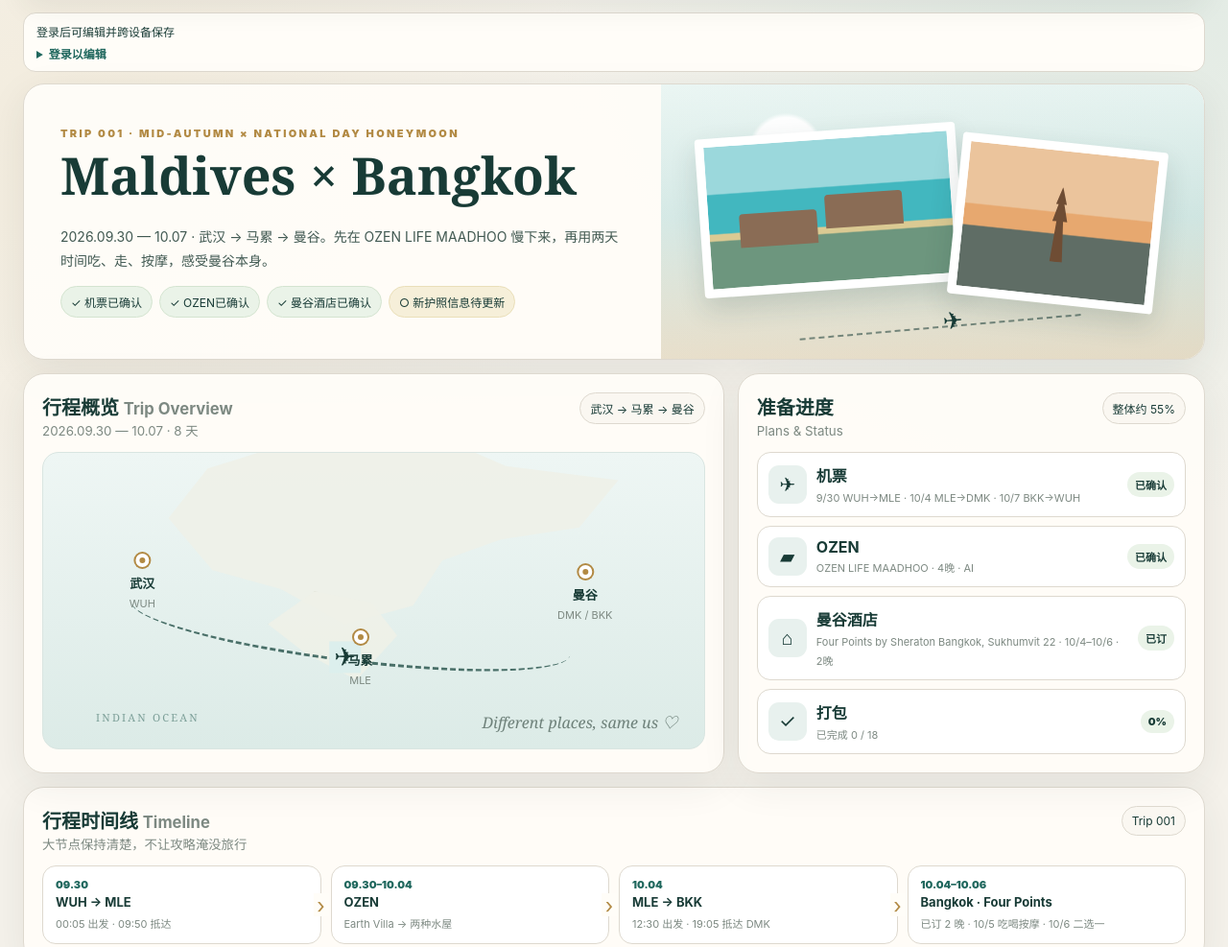
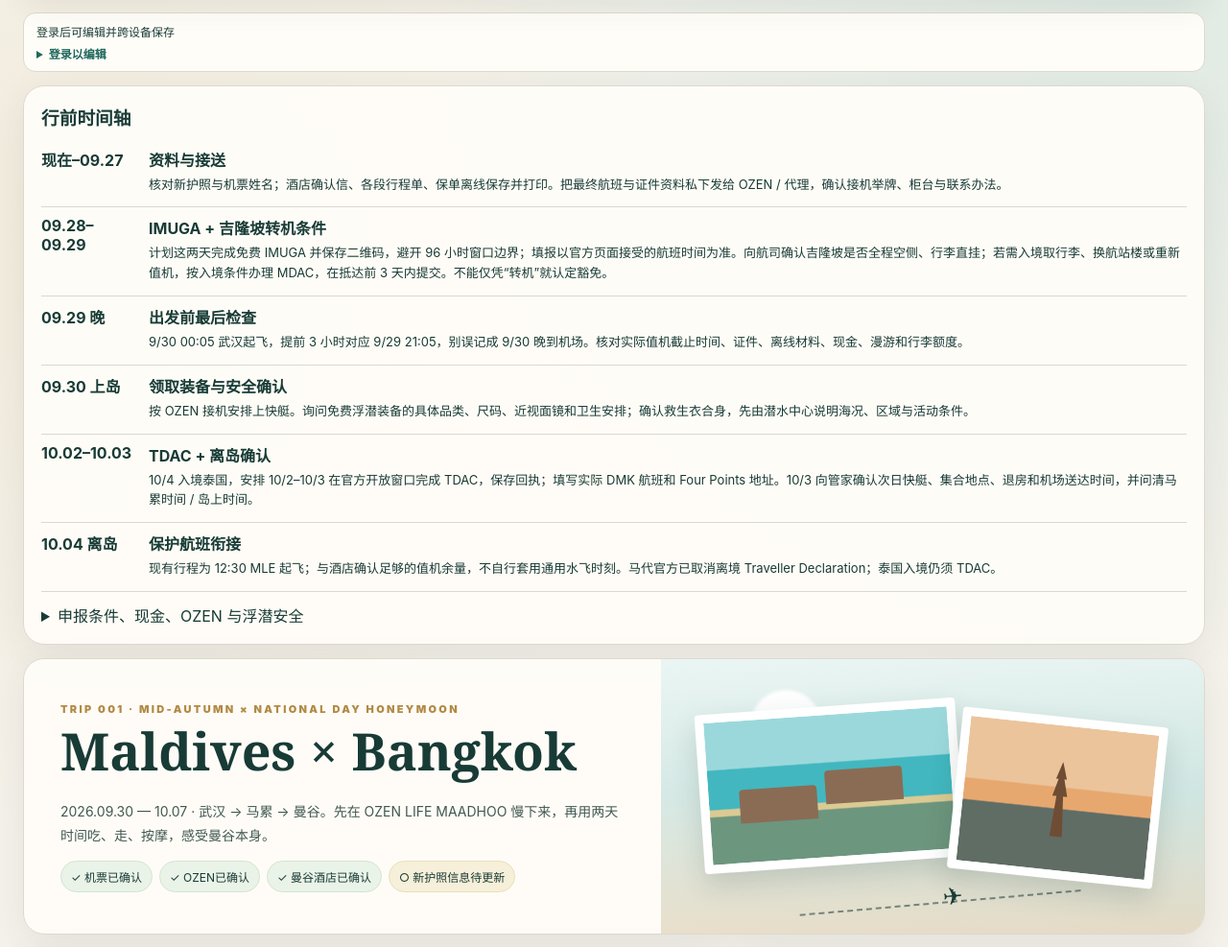
Before and after one commit to Ivy-Jt/shared-tools, a plain HTML site: page global-trips/trips/2026-maldives-bangkok/index.html in a window 1280 px wide. Shown: the part 247-1234 px from the top of the page at 96% size. Drawn offline with Linux system fonts and the light colour scheme.

Commit message:
Update Trip 001 departure preparation for 2026-09-24

```diff
--- a/global-trips/app.js
+++ b/global-trips/app.js
@@ -99,6 +99,14 @@
   function renderItinerary() {
     $('#dayList').innerHTML = trip.itinerary.map(item => `<div class="day"><div class="date">${escapeHtml(item.date)}<small>${escapeHtml(item.weekday)}</small></div><div><h4>${escapeHtml(item.title)}</h4><p>${escapeHtml(item.detail)}</p></div></div>`).join('');
     $('#principles').innerHTML = `<h4>这次旅行的原则</h4><ul>${trip.principles.map(item => `<li>${escapeHtml(item)}</li>`).join('')}</ul>`;
+  }
+
+  function renderPreparation() {
+    const prep = trip.preparation;
+    if (!prep || !$('#preparation')) return;
+    $('#prepTimeline').innerHTML = prep.timeline.map(item => `<div class="prep-row"><b>${escapeHtml(item.date)}</b><div><strong>${escapeHtml(item.title)}</strong><p>${escapeHtml(item.detail)}</p></div></div>`).join('');
+    $('#prepNotes').innerHTML = prep.notes.map(item => `<h4>${escapeHtml(item.title)}</h4><p>${escapeHtml(item.detail)}</p>`).join('');
+    $('#prepSources').innerHTML = `<small>官方来源核对：${escapeHtml(prep.checkedAt)}；代理建议和本次订单待确认项已分开标注。</small>` + prep.sources.filter(item => { try { return new URL(item.url).protocol === 'https:'; } catch { return false; } }).map(item => `<a href="${escapeHtml(item.url)}" target="_blank" rel="noopener noreferrer">${escapeHtml(item.label)}</a>`).join('');
   }
 
   function renderHotels() {
@@ -394,6 +402,7 @@
     renderHeader();
     renderStatus();
     renderTimeline();
+    renderPreparation();
     renderItinerary();
     renderHotels();
     renderPackingAndTodos();
--- a/global-trips/trips/2026-maldives-bangkok/index.html
+++ b/global-trips/trips/2026-maldives-bangkok/index.html
@@ -41,6 +41,8 @@
     <div class="quick-actions" aria-label="快速进入规划内容"><button data-jump-panel="itinerary">行程</button><button data-jump-panel="hotels">酒店</button><button data-jump-panel="packing">清单</button><button data-jump-panel="todos">待办</button></div>
   </section>
 
+  <section class="card prep-card" id="preparation" aria-label="行前时间轴"><h3>行前时间轴</h3><div id="prepTimeline"></div><details><summary>申报条件、现金、OZEN 与浮潜安全</summary><div id="prepNotes"></div><div id="prepSources"></div></details></section>
+
   <section class="hero card desktop-only">
     <div class="hero-copy"><div class="eyebrow" id="tripEyebrow">Trip</div><h2 id="tripTitle">Loading…</h2><p id="tripDescription"></p><div class="hero-meta" id="heroMeta"></div></div>
     <div class="hero-art" aria-hidden="true"><div class="postcard maldives"><div class="fake-photo sea"></div></div><div class="postcard bangkok"><div class="fake-photo city"></div></div><div class="hero-route"></div></div>
--- a/global-trips/trips/2026-maldives-bangkok/trip.json
+++ b/global-trips/trips/2026-maldives-bangkok/trip.json
@@ -5,7 +5,7 @@
   "title": "Maldives × Bangkok",
   "subtitle": "Mid-Autumn × National Day Honeymoon",
   "status": "planning",
-  "updatedAt": "2026-09-22",
+  "updatedAt": "2026-09-24",
   "dates": {
     "start": "2026-09-30",
     "end": "2026-10-07",
@@ -24,6 +24,33 @@
     { "key": "bangkokHotel", "icon": "⌂", "label": "曼谷酒店", "summary": "Four Points by Sheraton Bangkok, Sukhumvit 22 · 10/4–10/6 · 2晚", "status": "confirmed", "statusLabel": "已订" },
     { "key": "packing", "icon": "✓", "label": "打包", "summary": "按清单推进", "status": "progress", "statusLabel": "0%" }
   ],
+  "preparation": {
+    "checkedAt": "2026-09-24",
+    "timeline": [
+      { "date": "现在–09.27", "title": "资料与接送", "detail": "核对新护照与机票姓名；酒店确认信、各段行程单、保单离线保存并打印。把最终航班与证件资料私下发给 OZEN / 代理，确认接机举牌、柜台与联系办法。" },
+      { "date": "09.28–09.29", "title": "IMUGA + 吉隆坡转机条件", "detail": "计划这两天完成免费 IMUGA 并保存二维码，避开 96 小时窗口边界；填报以官方页面接受的航班时间为准。向航司确认吉隆坡是否全程空侧、行李直挂；若需入境取行李、换航站楼或重新值机，按入境条件办理 MDAC，在抵达前 3 天内提交。不能仅凭“转机”就认定豁免。" },
+      { "date": "09.29 晚", "title": "出发前最后检查", "detail": "9/30 00:05 武汉起飞，提前 3 小时对应 9/29 21:05，别误记成 9/30 晚到机场。核对实际值机截止时间、证件、离线材料、现金、漫游和行李额度。" },
+      { "date": "09.30 上岛", "title": "领取装备与安全确认", "detail": "按 OZEN 接机安排上快艇。询问免费浮潜装备的具体品类、尺码、近视面镜和卫生安排；确认救生衣合身，先由潜水中心说明海况、区域与活动条件。" },
+      { "date": "10.02–10.03", "title": "TDAC + 离岛确认", "detail": "10/4 入境泰国，安排 10/2–10/3 在官方开放窗口完成 TDAC，保存回执；填写实际 DMK 航班和 Four Points 地址。10/3 向管家确认次日快艇、集合地点、退房和机场送达时间，并问清马累时间 / 岛上时间。" },
+      { "date": "10.04 离岛", "title": "保护航班衔接", "detail": "现有行程为 12:30 MLE 起飞；与酒店确认足够的值机余量，不自行套用通用水飞时刻。马代官方已取消离境 Traveller Declaration；泰国入境仍须 TDAC。" }
+    ],
+    "notes": [
+      { "title": "IMUGA｜官方口径与安排", "detail": "免费，当前入口写入境航班时间前 96 小时内；2024 年公告写抵达前 96 小时。这里用 9/28–9/29 的稳妥填报安排，不把某个精确开窗时刻写死；航班变化后重新核对。健康及海关问题按实际回答，不照抄模板 No。" },
+      { "title": "MDAC｜条件提醒，不自动判豁免", "detail": "马来西亚官方要求入境旅客按适用条件在抵达前 3 天内提交。当前缺少联程、直挂和航站楼证据；先让航司确认是否需要过马来西亚边检。纯空侧转机与入境转机分开判断，实际要求按官方及航司确认。" },
+      { "title": "现金｜预算而非强制", "detail": "代理建议约 200 美元，可先按此安排预算并准备部分 1–5 美元完整纸币；不是必花金额。银行提前预约，小面额库存与酒店换零另确认。泰铢另备；小费自愿，按已含服务费和个人意愿决定。" },
+      { "title": "OZEN｜快艇与免费装备", "detail": "本次既有订单基线含往返快艇；酒店官网套餐页也列免费往返快艇及浮潜装备使用。具体船班、品类、尺码、近视面镜、押金与库存仍向酒店确认，不由通用宣传推定全部免费可借；暂不重复购买整套浮潜装备。" },
+      { "title": "QX｜浮潜前安全确认", "detail": "不推定 QX 的游泳能力或既往经验。入水前向潜水中心说明真实经验并接受评估；穿合身救生衣、有人陪同，先熟悉面镜与呼吸管，不单独下水，不离开指定区域。海况差、紧张或不适就停止，不以完成活动为目标。" },
+      { "title": "打包｜先核对再买", "detail": "新增项目保持待标记或可选，不冒充已买。转换头按实际房间确认；食品配料、药品和充电宝按实际航司及入境规则核对。舞蹈袜不替代浮潜防护；防水袋先测试密封。" }
+    ],
+    "sources": [
+      { "label": "IMUGA 官方免费申报入口", "url": "https://imuga.immigration.gov.mv/traveller" },
+      { "label": "马代官方：取消离境申报", "url": "https://www.immigration.gov.mv/news/7356" },
+      { "label": "TDAC 官方指南与入口", "url": "https://tdac.immigration.go.th/manual/en/" },
+      { "label": "马来西亚官方：入境前 3 天内 MDAC", "url": "https://www.kln.gov.my/web/aus_perth/post/updated-entry-requirements-for-foreigners-traveling-to-malaysia" },
+      { "label": "MDAC 官方入口", "url": "https://imigresen-online.imi.gov.my/mdac/main" },
+      { "label": "OZEN 官方套餐所列快艇与浮潜装备（非本次订单凭证）", "url": "https://theozencollection.com/maadhoo/en/offers/kids-stay-free-offer" }
+    ]
+  },
   "timeline": [
     { "date": "09.30", "title": "WUH → MLE", "detail": "00:05 出发 · 09:50 抵达" },
     { "date": "09.30–10.04", "title": "OZEN", "detail": "Earth Villa → 两种水屋" },
@@ -95,6 +122,20 @@
       { "key": "cash", "label": "准备少量泰铢现金", "owner": "JT", "kind": "task" },
       { "key": "shoes2", "label": "曼谷好走的鞋", "owner": "JT+QX" }
     ] },
+    { "group": "行前补充 · 先核对已有", "items": [
+      { "key": "prep-usd-small", "label": "预约美元并备 1–5 美元小面额", "owner": "JT", "kind": "task" },
+      { "key": "prep-print-docs", "label": "打印酒店确认信与各段行程单", "owner": "JT", "kind": "task" },
+      { "key": "prep-imuga", "label": "9/28–9/29：完成两人 IMUGA，保存二维码", "owner": "JT+QX", "kind": "task" },
+      { "key": "prep-mdac-check", "label": "确认 KUL 空侧 / 直挂；如需入境，按窗口填写 MDAC", "owner": "JT", "kind": "task" },
+      { "key": "prep-ozen-departure", "label": "10/3 确认离岛快艇与 10/4 12:30 航班衔接", "owner": "JT+QX", "kind": "task" },
+      { "key": "prep-snorkel-safety", "label": "QX 与潜水中心确认经验、救生衣和海况", "owner": "QX", "kind": "task" },
+      { "key": "prep-adapter", "label": "转换插头（先问酒店）", "owner": "JT+QX", "status": "optional" },
+      { "key": "prep-toiletries", "label": "牙刷牙膏 / 个人洗护 / 护发用品", "owner": "JT+QX" },
+      { "key": "prep-towel", "label": "速干毛巾", "owner": "JT+QX", "status": "optional" },
+      { "key": "prep-aftersun", "label": "晒后护理 / 润唇用品", "owner": "JT+QX", "status": "optional" },
+      { "key": "prep-mask", "label": "近视面镜 / 自用咬嘴（核对需求和兼容性）", "owner": "JT+QX", "status": "optional" },
+      { "key": "prep-bags", "label": "湿巾 / 分装袋 / 湿衣收纳袋", "owner": "JT+QX" }
+    ] },
     { "group": "常用物品", "items": [
       { "key": "med", "label": "常用药 / 肠胃药 / 创可贴", "owner": "JT" },
       { "key": "charge", "label": "手机 / 充电器 / 充电宝", "owner": "JT+QX" },
```
Also changed, not shown: scripts/test-trip-preparation.mjs (added, +23 -0 lines), services/trip-sync/test/browser.mjs (+9 -0 lines), global-trips/app.css.
